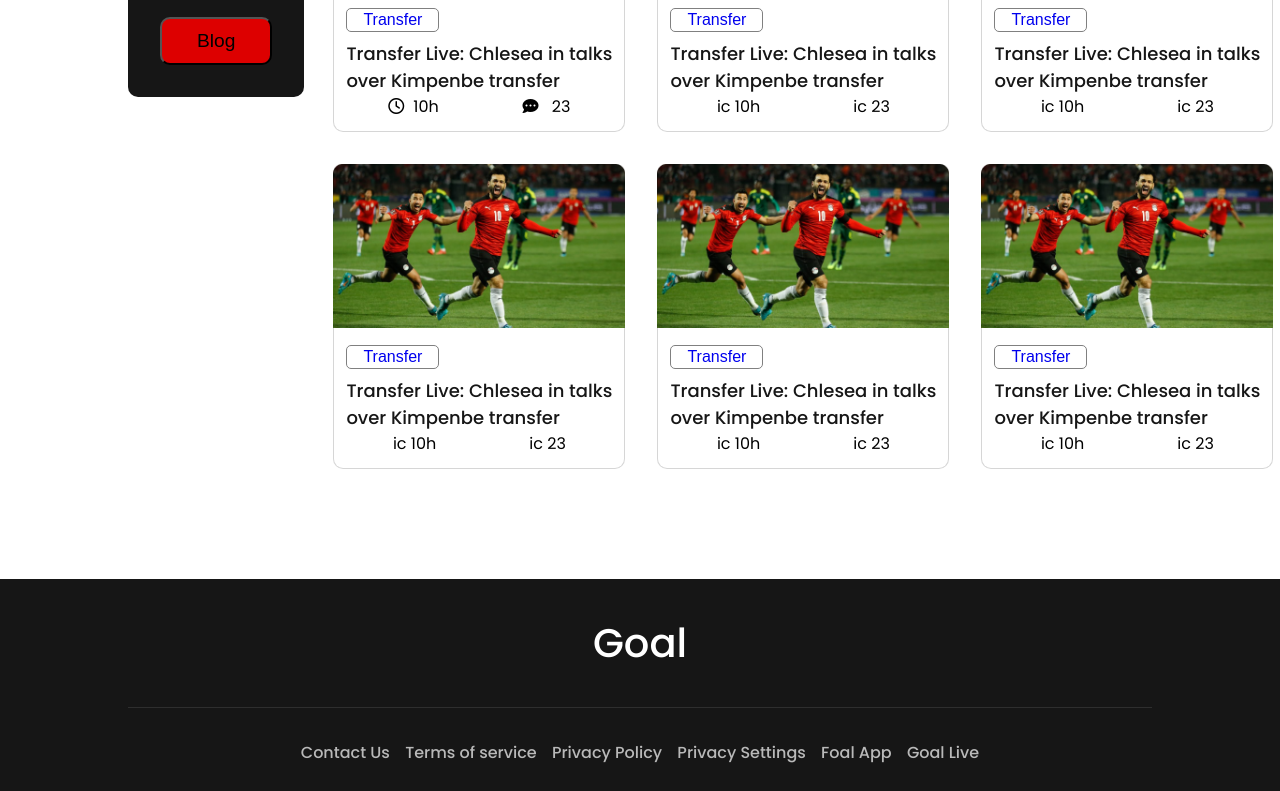
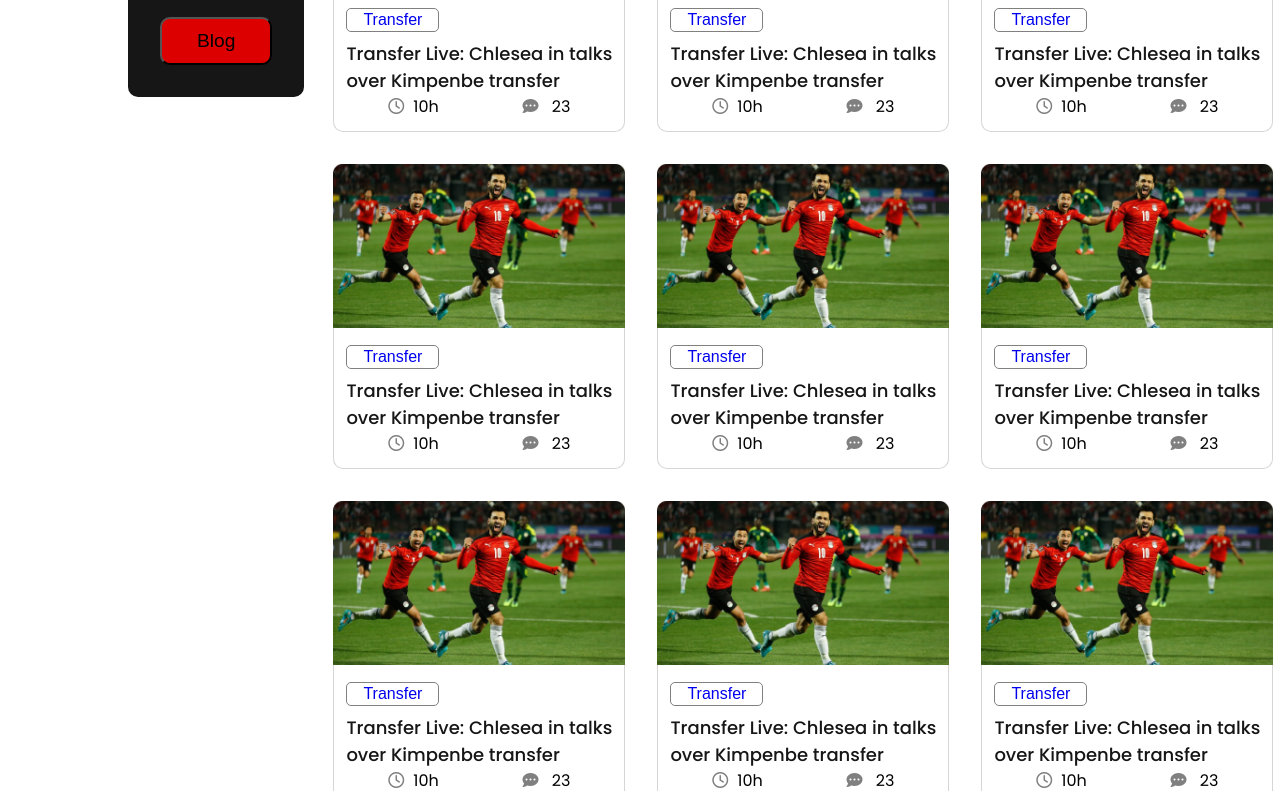
Before and after one commit to sultanmahmud07/assignment-2, a plain HTML site: page index.html in a window 1280 px wide. Shown: the part 815-1606 px from the top of the page. Drawn offline with Linux system fonts and the light colour scheme.

Commit message:
css added

```diff
--- a/index.html
+++ b/index.html
@@ -66,10 +66,10 @@
               <h3>Transfer Live: Chlesea in talks over Kimpenbe transfer</h3>
               <div class="some_icon_contain">
                 <div>
-                  ic <span>10h</span>
+                  <i class="fa fa-regular fa-clock"></i><span>10h</span>
                 </div>
                 <div>
-                  ic <span>23</span>
+                  <i class="fa fa-solid fa-comment-dots"></i> <span>23</span>
                 </div>
 
               </div>
@@ -84,10 +84,10 @@
               <h3>Transfer Live: Chlesea in talks over Kimpenbe transfer</h3>
               <div class="some_icon_contain">
                 <div>
-                  ic <span>10h</span>
+                  <i class="fa fa-regular fa-clock"></i><span>10h</span>
                 </div>
                 <div>
-                  ic <span>23</span>
+                  <i class="fa fa-solid fa-comment-dots"></i> <span>23</span>
                 </div>
 
               </div>
@@ -102,10 +102,10 @@
               <h3>Transfer Live: Chlesea in talks over Kimpenbe transfer</h3>
               <div class="some_icon_contain">
                 <div>
-                  ic <span>10h</span>
+                  <i class="fa fa-regular fa-clock"></i><span>10h</span>
                 </div>
                 <div>
-                  ic <span>23</span>
+                  <i class="fa fa-solid fa-comment-dots"></i> <span>23</span>
                 </div>
 
               </div>
@@ -120,10 +120,10 @@
               <h3>Transfer Live: Chlesea in talks over Kimpenbe transfer</h3>
               <div class="some_icon_contain">
                 <div>
-                  ic <span>10h</span>
+                  <i class="fa fa-regular fa-clock"></i><span>10h</span>
                 </div>
                 <div>
-                  ic <span>23</span>
+                  <i class="fa fa-solid fa-comment-dots"></i> <span>23</span>
                 </div>
 
               </div>
@@ -138,10 +138,64 @@
               <h3>Transfer Live: Chlesea in talks over Kimpenbe transfer</h3>
               <div class="some_icon_contain">
                 <div>
-                  ic <span>10h</span>
+                  <i class="fa fa-regular fa-clock"></i><span>10h</span>
                 </div>
                 <div>
-                  ic <span>23</span>
+                  <i class="fa fa-solid fa-comment-dots"></i> <span>23</span>
+                </div>
+
+              </div>
+            </div>
+          </div>
+          <div class="singel_box" id="optional_box">
+            <div class="box_banner_image">
+              <img src="images/Blog Image.png" alt="player-image">
+            </div>
+            <div class="box_disc">
+              <button class="s_box_btn"><a href="#">Transfer</a></button>
+              <h3>Transfer Live: Chlesea in talks over Kimpenbe transfer</h3>
+              <div class="some_icon_contain">
+                <div>
+                  <i class="fa fa-regular fa-clock"></i><span>10h</span>
+                </div>
+                <div>
+                  <i class="fa fa-solid fa-comment-dots"></i> <span>23</span>
+                </div>
+
+              </div>
+            </div>
+          </div>
+          <div class="singel_box" id="optional_box">
+            <div class="box_banner_image">
+              <img src="images/Blog Image.png" alt="player-image">
+            </div>
+            <div class="box_disc">
+              <button class="s_box_btn"><a href="#">Transfer</a></button>
+              <h3>Transfer Live: Chlesea in talks over Kimpenbe transfer</h3>
+              <div class="some_icon_contain">
+                <div>
+                  <i class="fa fa-regular fa-clock"></i><span>10h</span>
+                </div>
+                <div>
+                  <i class="fa fa-solid fa-comment-dots"></i> <span>23</span>
+                </div>
+
+              </div>
+            </div>
+          </div>
+          <div class="singel_box" id="optional_box">
+            <div class="box_banner_image">
+              <img src="images/Blog Image.png" alt="player-image">
+            </div>
+            <div class="box_disc">
+              <button class="s_box_btn"><a href="#">Transfer</a></button>
+              <h3>Transfer Live: Chlesea in talks over Kimpenbe transfer</h3>
+              <div class="some_icon_contain">
+                <div>
+                  <i class="fa fa-regular fa-clock"></i><span>10h</span>
+                </div>
+                <div>
+                  <i class="fa fa-solid fa-comment-dots"></i> <span>23</span>
                 </div>
 
               </div>
--- a/styles/main-style.css
+++ b/styles/main-style.css
@@ -247,6 +247,7 @@ button.s_box_btn {
 
 .some_icon_contain i {
   margin-right: 9px;
+  color: gray;
 }
 
 .up_b_sec  {
@@ -258,6 +259,9 @@ button.s_box_btn {
 
 button#p_btn, button.btn {
 
+}
+div#optional_box {
+  display: block;
 }
 /*=================================
       footer section css hear
@@ -491,5 +495,8 @@ footer optional social icon css
         margin-bottom: 20px;
         line-height: 100%;
     }
+    div#optional_box {
+      display: none;
+  }
 
    }
```
